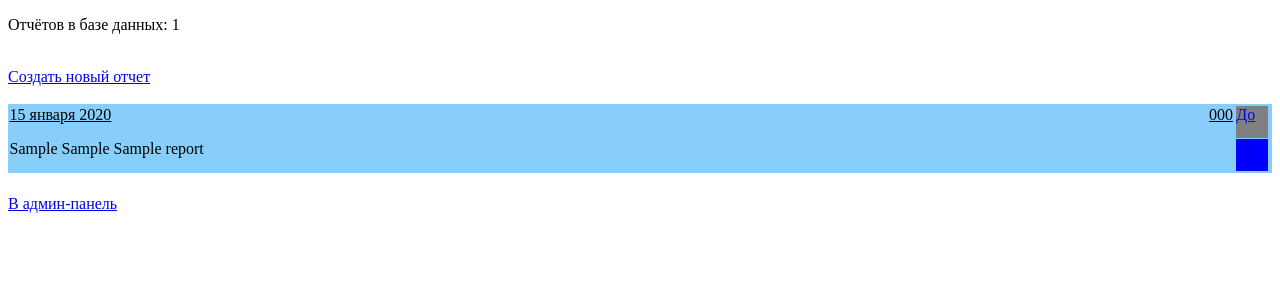
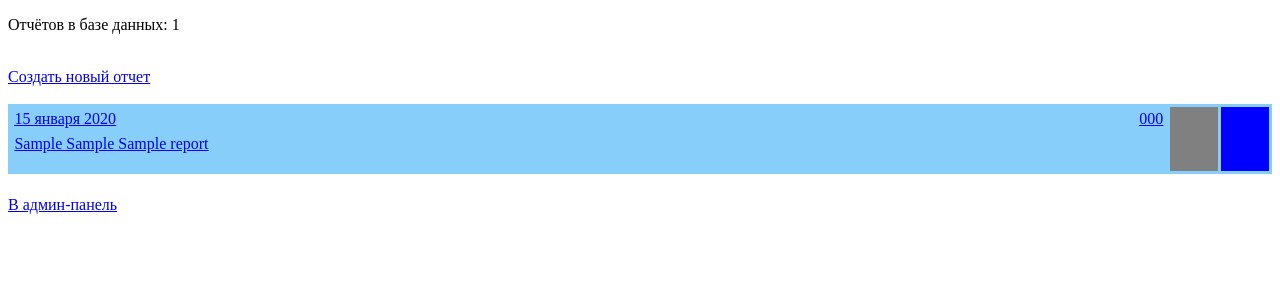
Before and after one commit to urbanovkg/motopsy-reports, a Django app: page /list/ in a window 1280 px wide. Shown: the top 300 px of the page. Run offline with Django 3.2, Linux system fonts and the light colour scheme; tables that the repository leaves empty hold one stand-in row (values such as "Sample post").

Commit message:
оформлен список отчетов 3

```diff
--- a/reports/static/css/list.css
+++ b/reports/static/css/list.css
@@ -14,51 +14,58 @@
     justify-content: space-between;
 }
 
-/*.reportblock :nth-child(odd){background-color:navajowhite;}*/
+/*navajowhite*/
+
 .reportdata {
+    margin: 0.2em 0 0.2em 0.2em;
+    display: flex;
+    flex:auto;
+    flex-wrap:wrap;
+    justify-content: space-between;
+    align-content:flex-start;
+
+
+}
+
+.date {
+    padding: 0.2em;
+    text-decoration: underline;
+    height:auto;
+}
+
+.reportnum {
+    padding: 0.2em;
+    text-align: right;
+    text-decoration: underline;
+
+    height:auto;
+}
+
+.reportname {
+    padding: 0.2em;
     width: 100%;
+
+
+}
+
+
+
+
+.contractbill {
+    margin: 0.2em;
     display: flex;
-    flex-wrap: wrap;
 }
 
 .contract {
-    margin-bottom: 0.1em;
+    margin-right: 0.2em;
     background-color: grey;
-    height: 2em;
-    width: 2em;
-    display: flex;
-    align-self: flex-start;
+    height: 4em;
+    width: 3em;
+
 }
 
 .bill {
-    display: flex;
-    align-self: flex-end;
     background-color: blue;
-    height: 2em;
-    width: 2em;
+    height: 4em;
+    width: 3em;
 }
-
-.contractbill {
-    width: 2.2em;
-    padding: 0.1em;
-    display: flex;
-    flex-wrap: wrap;
-}
-
-.reportdate {
-    padding: 0.1em;
-    width: calc(50% - 0.2em);
-    text-decoration: underline;
-}
-
-.reportnum {
-    padding: 0.1em;
-    width: calc(50% - 0.2em);
-    text-align: right;
-    text-decoration: underline;
-}
-
-.reportname {
-    padding: 0.1em;
-    width: 100%;
-}
--- a/reports/templates/list.html
+++ b/reports/templates/list.html
@@ -19,15 +19,22 @@
     <div id="listall">
         {% for report in reports %}
 
+
+
         <div class="reportblock">
-        <div class="reportdata">
-            <div class="reportdate">{{ report.inspection_date }}</div>
+
+                <a class="reportdata" href="{% url 'report_create' pk=report.pk %}">
+                    <div class="date">{{ report.inspection_date }}</div>
                     <div class="reportnum">{{ report.report_number }}</div>
                     <div class="reportname">{{ report.vehicle_model }} {{ report.vehicle_regnum }} {{ report.client_name }}</div>
-        </div>
+                </a>
             <div class="contractbill">
-            <div class="contract"><a href="{% url 'contract_create' pk=report.pk %}">До</a></div>
-            <div class="bill"><a href="{% url 'cash_document' pk=report.pk %}">Кв</a></div>
+                <a href="{% url 'contract_create' pk=report.pk %}">
+                    <div class="contract"></div>
+                </a>
+                <a href="{% url 'cash_document' pk=report.pk %}">
+                    <div class="bill"></div>
+                </a>
             </div>
         </div>
 
```
Lines whose indentation alone changed are shown as unchanged.
